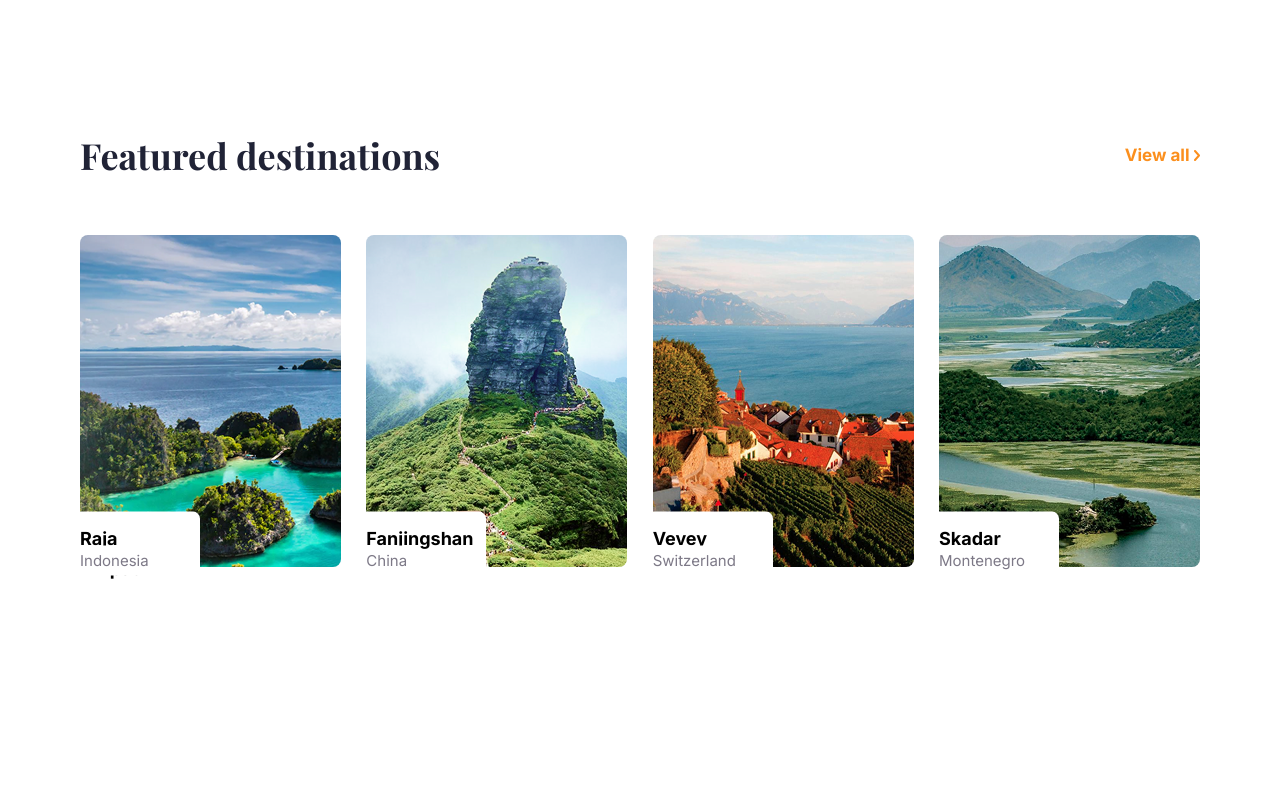
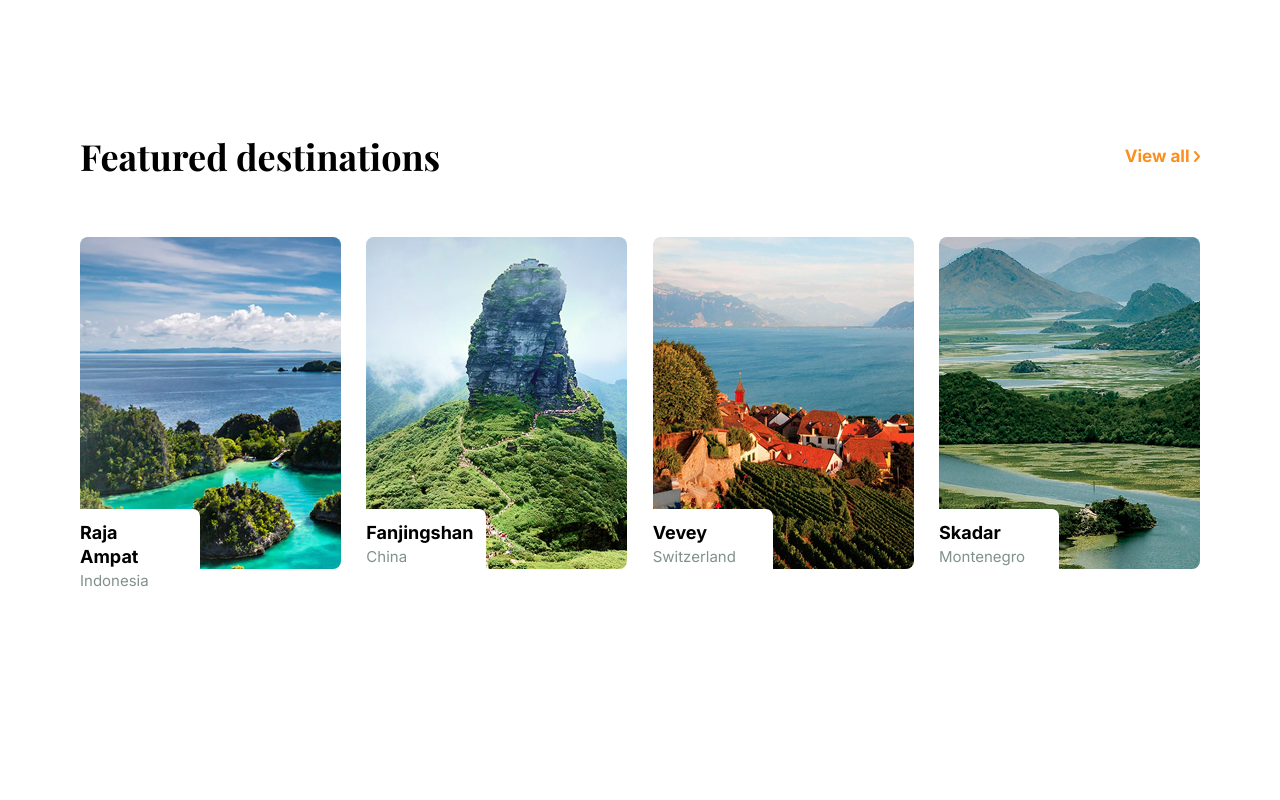
Before and after one commit to FarhodD/tour-and-travel, a plain HTML site: page index.html in a window 1280 px wide. Shown: the part 1740-2540 px from the top of the page. Drawn offline with nearby package versions, Linux system fonts and the light colour scheme; a web font is replaced by a local one.

Commit message:
fix: fixed some styles

```diff
--- a/index.html
+++ b/index.html
@@ -133,7 +133,7 @@
 
           <div class="world__right">
 
-            <h1 class="world__title">
+            <h1 class="world__title section__title">
               A new way to explore the world
             </h1>
             <p class="world__text">
@@ -158,7 +158,7 @@
       <div class="container-2">
         <div class="destination__inner">
           <div class="destination__top">
-            <h1 class="destination__title">Featured destinations</h1>
+            <h2 class="section__title">Featured destinations</h2>
             <div class="viewall__link-destination">
               <a href="#" class="destination__link">View all</a>
               <img src="img/icons/Vector 4.svg" alt="">
@@ -169,26 +169,34 @@
 
             <div class="image-container-destination">
               <img class="destination__img" src="img/image 4.png" alt="">
-              <div class="text__overlay-top">Raja Ampat</div>
-              <div class="text__overlay-bottom">Indonesia</div>
+              <div class="text__overlay">
+                <p class="text__overlay-top">Raja Ampat</p>
+                <p class="text__overlay-bottom">Indonesia</p>
+              </div>
             </div>
 
             <div class="image-container-destination">
               <img class="destination__img" src="img/Screen Shot 2020-02-14 at 4.36 1.png" alt="">
-              <div class="text__overlay-top">Fanjingshan</div>
-              <div class="text__overlay-bottom">China</div>
+              <div class="text__overlay">
+                <p class="text__overlay-top">Fanjingshan</p>
+                <p class="text__overlay-bottom">China</p>
+              </div>
             </div>
 
             <div class="image-container-destination">
               <img class="destination__img" src="img/Screen Shot 2020-02-15 at 11.04 1.png" alt="">
-              <div class="text__overlay-top">Vevey</div>
-              <div class="text__overlay-bottom">Switzerland</div>
+              <div class="text__overlay">
+                <p class="text__overlay-top">Vevey</p>
+                <p class="text__overlay-bottom">Switzerland</p>
+              </div>
             </div>
 
             <div class="image-container-destination">
               <img class="destination__img" src="img/Screen Shot 2020-02-15 at 11.10 1.png" alt="">
-              <div class="text__overlay-top">Skadar</div>
-              <div class="text__overlay-bottom">Montenegro</div>
+              <div class="text__overlay">
+                <p class="text__overlay-top">Skadar</p>
+                <p class="text__overlay-bottom">Montenegro</p>
+              </div>
             </div>
 
           </div>
@@ -203,7 +211,7 @@
           <div class="guides__right">
             <!-- <img class="logo-4" src="img/icons/element2.svg" alt=""> -->
 
-            <h2 class="guides__title">
+            <h2 class="guides__title section__title">
               Guides by Thousand
               Sunny
             </h2>
@@ -229,7 +237,7 @@
     <!-- TESTIMONIALS -->
     <section class="testimoniaals">
       <div class="container-2">
-        <h2 class="testimoniaals__title">Testimonials</h2>
+        <h2 class="section__title">Testimonials</h2>
         <div class="testimoniaals__inner">
           <div class="swiper">
             <div class="swiper-wrapper">
@@ -338,7 +346,7 @@
         <div class="stories__inner">
           <div class="stories__top">
 
-            <h3 class="stories__title">Trending stories</h3>
+            <h2 class="section__title">Trending stories</h2>
             <div class="viewall__link">
               <a href="#" class="stories__link">View all</a>
               <img src="img/icons/Vector 4.svg" alt="">
--- a/style.css
+++ b/style.css
@@ -38,6 +38,7 @@ body {
   max-width: 1220px;
   margin: 0 auto;
 }
+
 .container-2 {
   max-width: 1120px;
   margin: 0 auto;
@@ -120,11 +121,6 @@ body {
   color: var(--dark-blue);
 }
 
-.holiday__title {
-  margin-bottom: 21px;
-  color: var(--dark-blue);
-}
-
 .holiday__line {
   width: 32px;
   height: 2px;
@@ -201,12 +197,7 @@ body {
 
 .world__title,
 .guides__title {
-  font-family: var(--playfair-font);
-  font-size: 36px;
-  color: var(--black);
   margin-bottom: 20px;
-  line-height: 50px;
-  text-align: left;
 }
 
 .world__text,
@@ -256,34 +247,30 @@ body {
   border-radius: 8px;
 }
 
-.text__overlay-top {
+.text__overlay {
   position: absolute;
-  font-size: 18px;
-  line-height: 30px;
+  bottom: 0;
   width: 120px;
   height: 60px;
-  text-align: left;
-  /* top: 66%; */
-  transform: translate(0%, -99%);
   background-color: #fff;
-  font-weight: bold;
   border-top-right-radius: 7px;
   padding-top: 12px;
   padding-right: 20px;
 }
 
+.text__overlay-top,
 .text__overlay-bottom {
-  position: absolute;
+  line-height: 24px;
+}
+
+.text__overlay-top {
+  font-size: 18px;
+  font-weight: bold;
+}
+
+.text__overlay-bottom {
   font-size: 15px;
-  line-height: 30px;
-  max-width: 261px;
-  /* height: 70px; */
-  text-align: left;
-  /* top: 66%; */
-  transform: translate(0%, -85%);
-  background-color: #fff;
-  color: var(--gray-desciption);
-  font-weight: light;
+  color: #80918E;
 }
 
 .guides {
@@ -305,10 +292,6 @@ body {
   margin-left: 49px;
 }
 
-.guides__title {
-  margin-bottom: 20px;
-}
-
 .guides__text {
   max-width: 450px;
   margin-bottom: 39px;
@@ -328,14 +311,6 @@ body {
   display: flex;
   justify-content: space-between;
   align-items: center;
-}
-
-.stories__title,
-.destination__title {
-  font-size: 36px;
-  color: var(--dark-blue);
-  font-family: var(--playfair-font);
-  font-weight: bold;
 }
 
 .stories__link,
@@ -483,12 +458,6 @@ body {
   padding: 200px 0;
 }
 
-.testimoniaals__title {
-  font-family: var(--playfair-font);
-  font-weight: 700;
-  font-size: 36px;
-}
-
 .swiper-slide__stars {
   display: flex;
   align-items: center;
@@ -591,3 +560,11 @@ body {
   position: absolute;
   bottom: 0;
 }
+
+.section__title {
+  font-family: var(--playfair-font);
+  font-weight: 700;
+  font-size: 36px;
+  line-height: 50px;
+  color: var(--black);
+}
```
